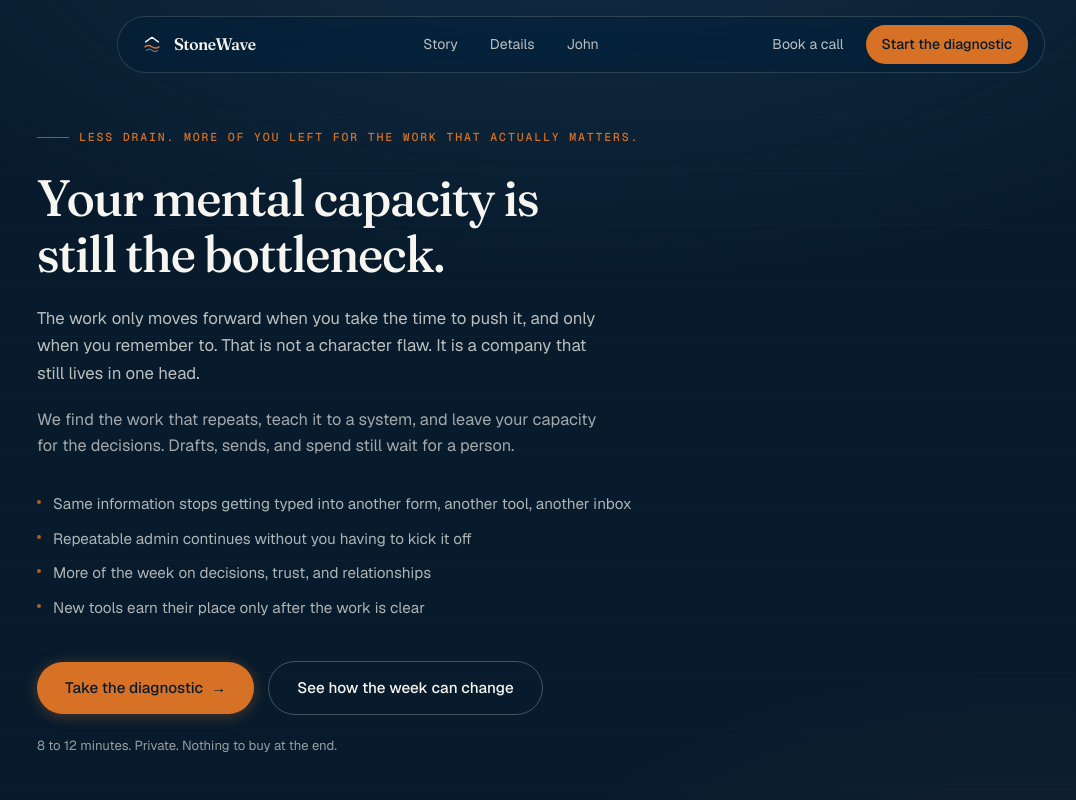
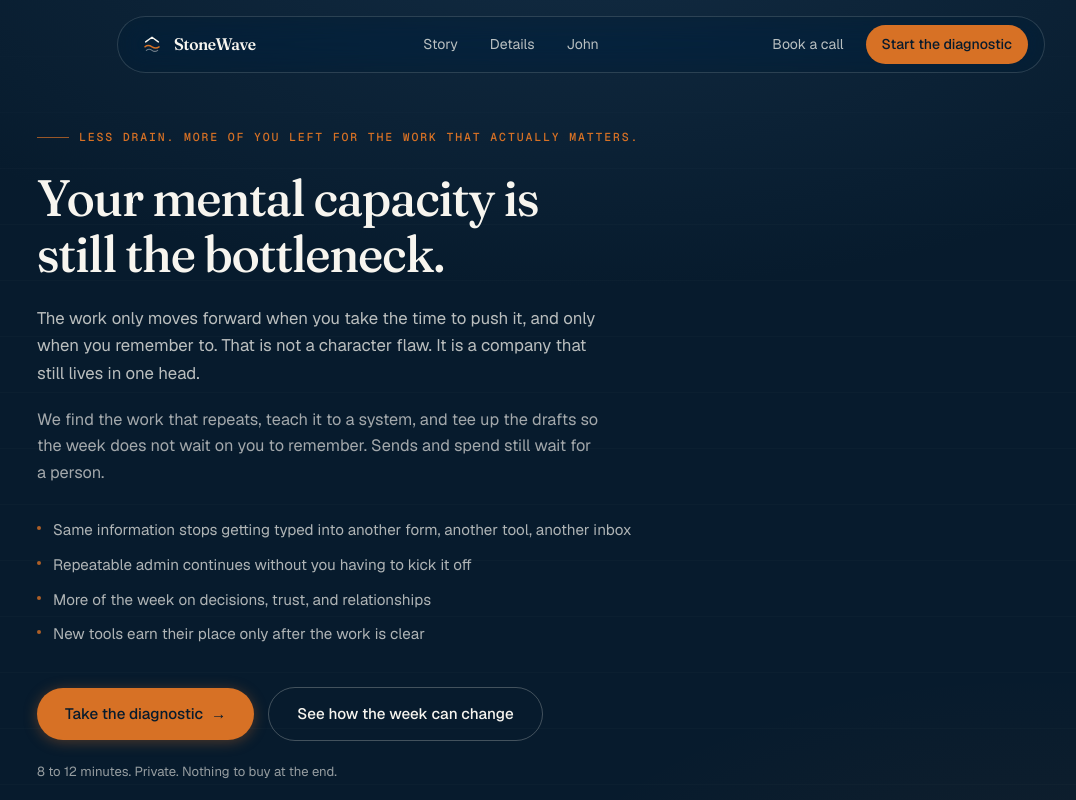
Before and after one commit to JohnMcCleskey/proposals-site, a Next.js app: page / in a window 1280 px wide. Shown: the top 800 px of the page, without its empty margins (59-1135 px from the left). Built offline with nearby package versions, Linux system fonts and the light colour scheme.

Commit message:
fix: drafts are teed up; only send and spend wait for approval
Public copy was reading as if we withhold drafts. We prepare the work;
a person still approves anything that leaves or spends.

```diff
--- a/src/components/Guardrails.tsx
+++ b/src/components/Guardrails.tsx
@@ -14,7 +14,7 @@ const GUARDRAILS = [
   {
     rule: "A human approves consequential actions",
     detail:
-      "Drafts wait for sign-off. Nothing sends outbound, spends money, or commits you without a person deciding it should.",
+      "We prepare the drafts. Nothing sends outbound, spends money, or commits you without a person deciding it should.",
   },
   {
     rule: "No autonomous purchases, ever",
--- a/src/components/Hero.tsx
+++ b/src/components/Hero.tsx
@@ -59,9 +59,9 @@ export default function Hero() {
           className="rise mt-5 max-w-[36rem] text-pretty text-[1.02rem] leading-relaxed text-paper/65"
           style={d(0.36)}
         >
-          We find the work that repeats, teach it to a system, and leave your
-          capacity for the decisions. Drafts, sends, and spend still wait for a
-          person.
+          We find the work that repeats, teach it to a system, and tee up the
+          drafts so the week does not wait on you to remember. Sends and spend
+          still wait for a person.
         </p>
 
         <ul
```
